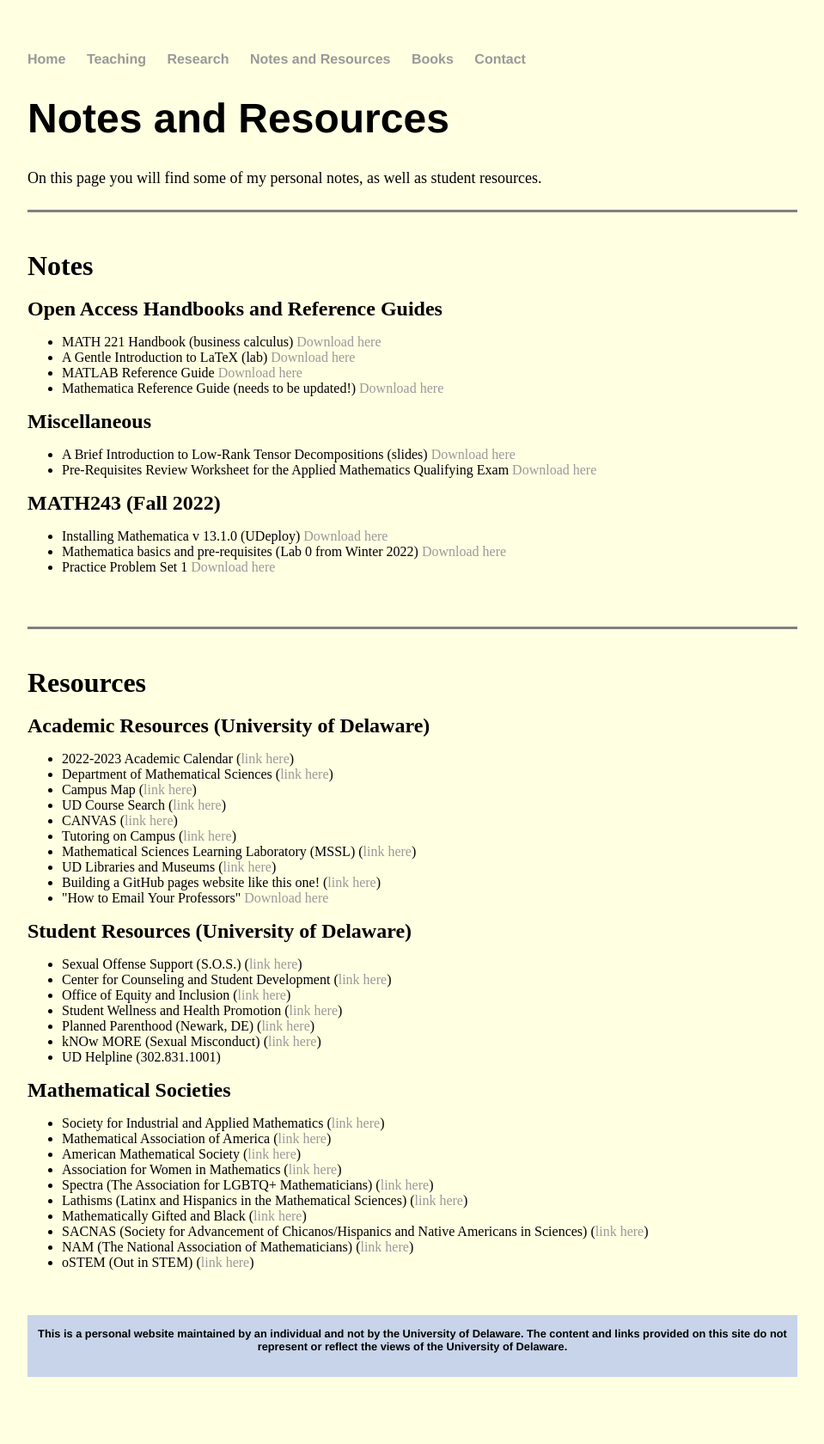
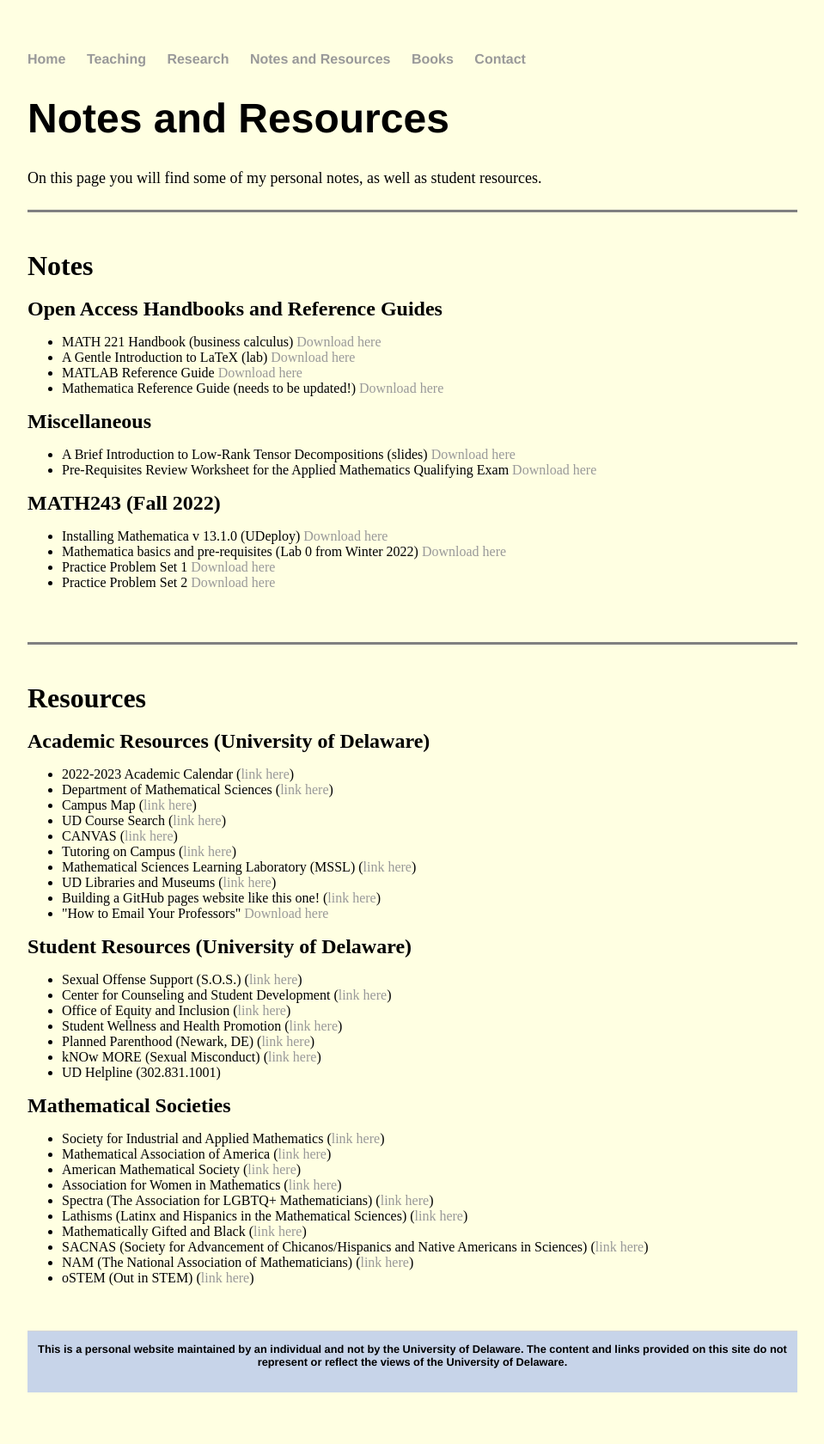
Before and after one commit to jhknakao/jhknakao.github.io, a Jekyll site: the page built from notes.html, in a window 1280 px wide. Shown: the whole page at 86% size, without its empty margins (160-1119 px from the left). Built offline with Jekyll 4.4.1, drawn with Linux system fonts in a browser that asks for light colours.

Commit message:
Update notes.html

```diff
--- a/notes.html
+++ b/notes.html
@@ -35,6 +35,7 @@
 		<li>Installing Mathematica v 13.1.0 (UDeploy) <a href="files/MATH243fall2022/InstallMathematica2022.pdf" class="download" title="Download file">Download here</a></li>
 		<li>Mathematica basics and pre-requisites (Lab 0 from Winter 2022) <a href="files/MATH243fall2022/lab0_solutions.pdf" class="download" title="Download file">Download here</a></li>
 		<li>Practice Problem Set 1 <a href="files/MATH243fall2022/multi_problemset1.pdf" class="download" title="Download file">Download here</a></li>
+		<li>Practice Problem Set 2 <a href="files/MATH243fall2022/multi_problemset2.pdf" class="download" title="Download file">Download here</a></li>
 
 	</ul>
 	<br>
```
